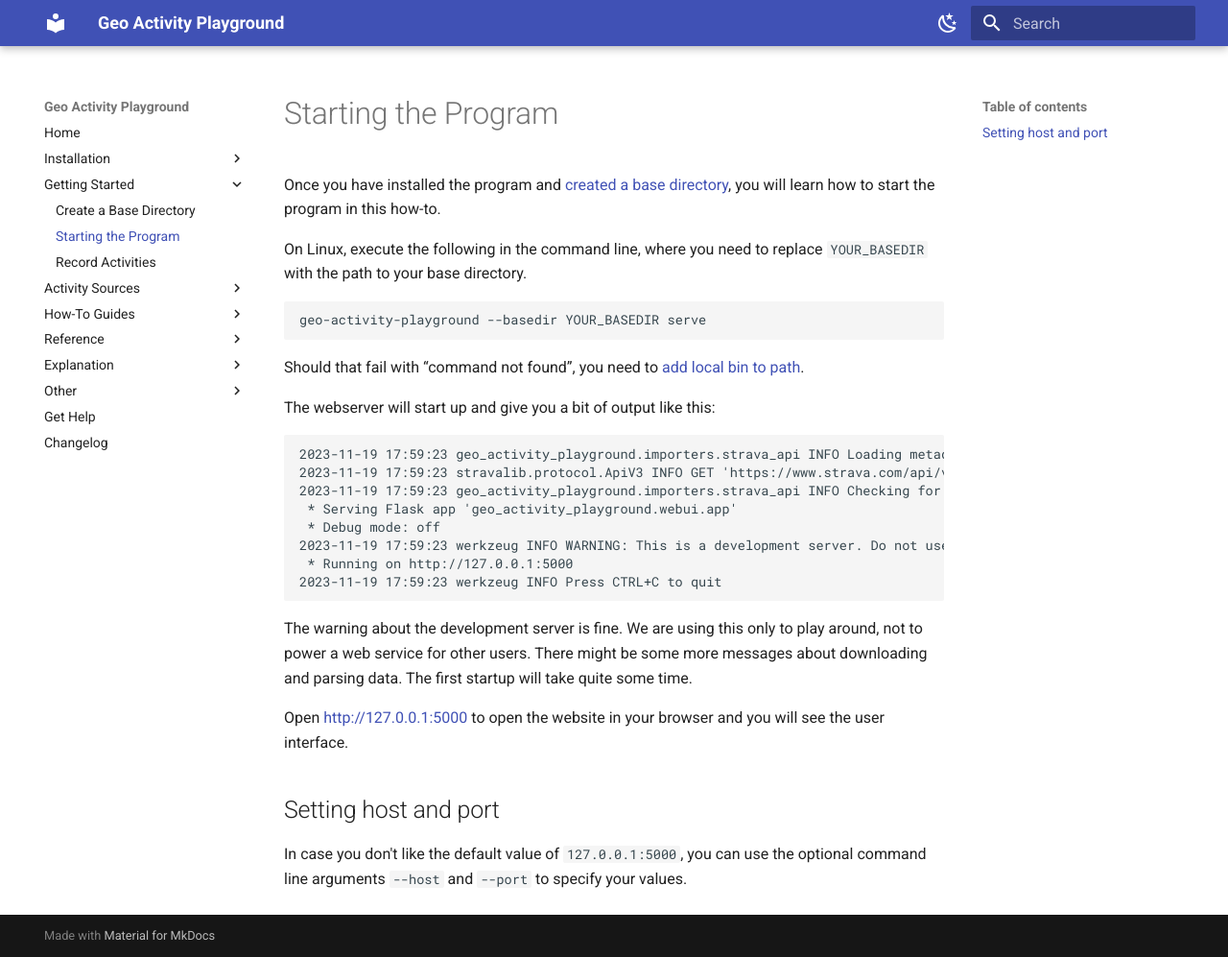
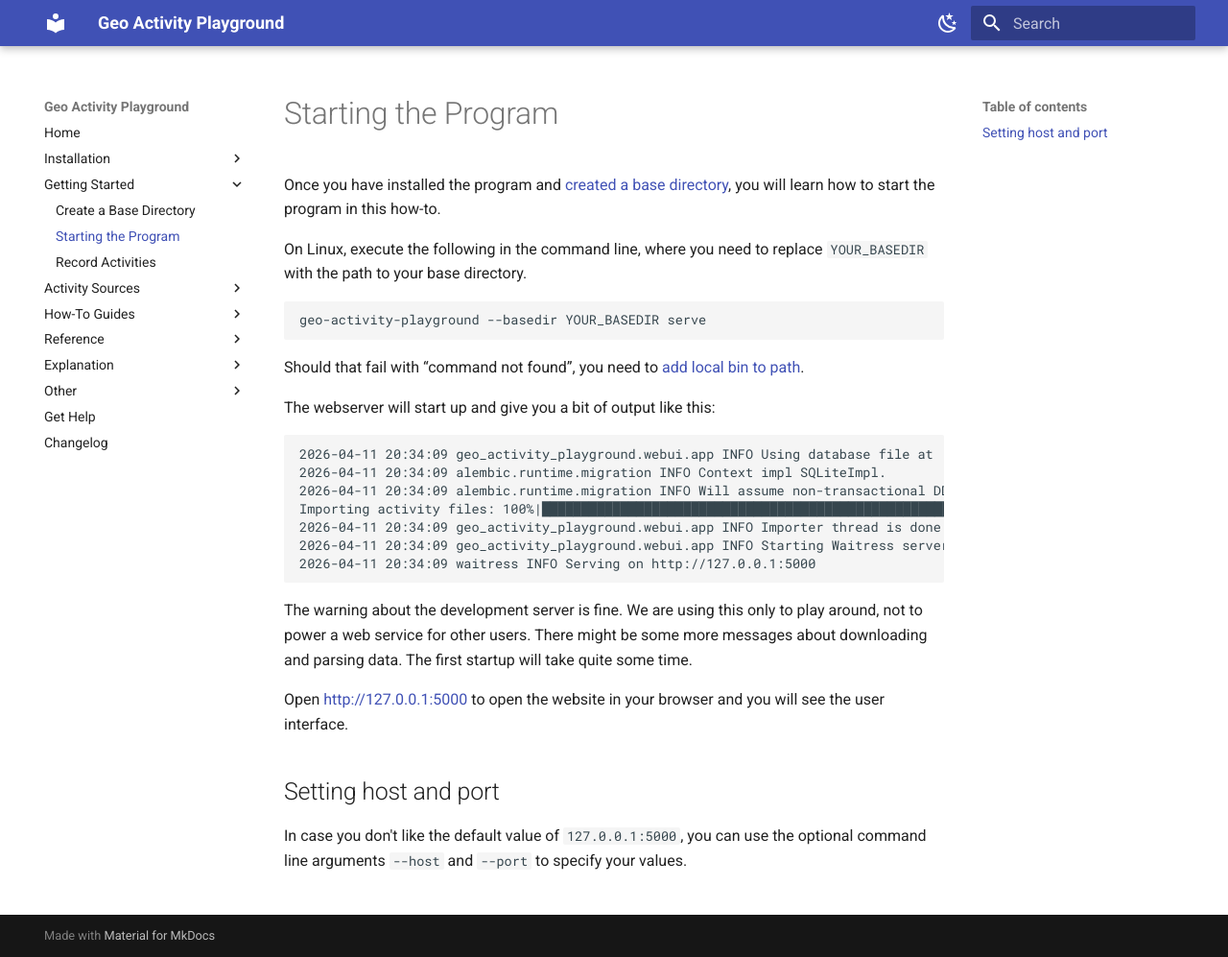
Before and after one commit to martin-ueding/geo-activity-playground, an MkDocs documentation site: the page built from docs/starting-the-webserver.md, in a window 1280 px wide and 997 px high. Shown: the whole window at 96% size. Built offline with MkDocs 1.6.1 and Material for MkDocs 9.7.7, drawn with Linux system fonts in a browser that asks for light colours.

Commit message:
feat: make waitress the default
Refs: GH-420

````diff
--- a/docs/starting-the-webserver.md
+++ b/docs/starting-the-webserver.md
@@ -13,14 +13,14 @@ Should that fail with “command not found”, you need to [add local bin to pat
 The webserver will start up and give you a bit of output like this:
 
 ```
-2023-11-19 17:59:23 geo_activity_playground.importers.strava_api INFO Loading metadata file …
-2023-11-19 17:59:23 stravalib.protocol.ApiV3 INFO GET 'https://www.strava.com/api/v3/athlete/activities' with params {'before': None, 'after': 1700392964, 'page': 1, 'per_page': 200}
-2023-11-19 17:59:23 geo_activity_playground.importers.strava_api INFO Checking for missing time series data …
- * Serving Flask app 'geo_activity_playground.webui.app'
- * Debug mode: off
-2023-11-19 17:59:23 werkzeug INFO WARNING: This is a development server. Do not use it in a production deployment. Use a production WSGI server instead.
- * Running on http://127.0.0.1:5000
-2023-11-19 17:59:23 werkzeug INFO Press CTRL+C to quit
+2026-04-11 20:34:09 geo_activity_playground.webui.app INFO Using database file at '/home/mu/nobackup/Testsuite/database.sqlite'.
+2026-04-11 20:34:09 alembic.runtime.migration INFO Context impl SQLiteImpl.
+2026-04-11 20:34:09 alembic.runtime.migration INFO Will assume non-transactional DDL.
+Importing activity files: 100%|████████████████████████████████████████████████████████████████████████████████████████████████████████████████████████████| 2/2 [00:00<00:00, 35.74it/s]
+2026-04-11 20:34:09 geo_activity_playground.webui.app INFO Importer thread is done.
+2026-04-11 20:34:09 geo_activity_playground.webui.app INFO Starting Waitress server at http://127.0.0.1:5000
+2026-04-11 20:34:09 waitress INFO Serving on http://127.0.0.1:5000
+
 ```
 
 The warning about the development server is fine. We are using this only to play around, not to power a web service for other users. There might be some more messages about downloading and parsing data. The first startup will take quite some time.
--- a/pyproject.toml
+++ b/pyproject.toml
@@ -38,6 +38,7 @@ dependencies = [
     "timezonefinder>=6.5.9",
     "vegafusion>=2.0.3",
     "flask-babel>=4.0.0",
+    "waitress>=3.0.2",
 ]
 
 [project.scripts]
````
Also changed, not shown: docs/changelog.md (+3 -0 lines), 3 other files.
